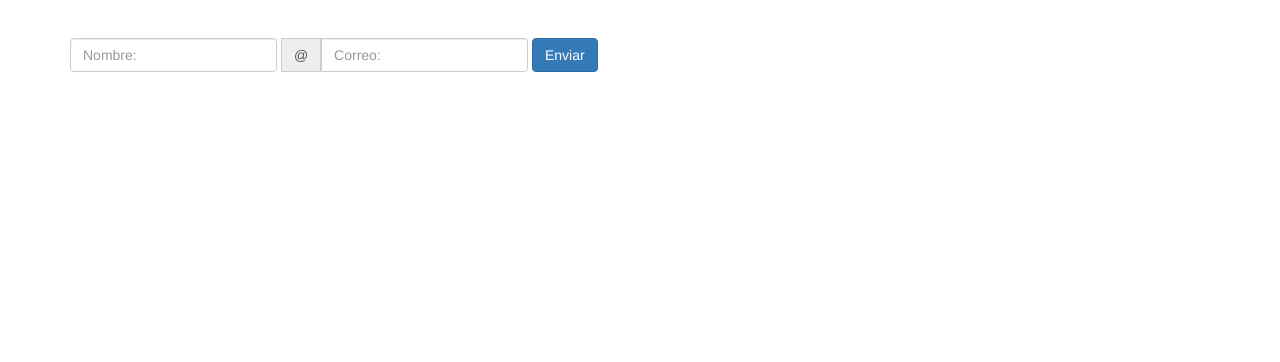
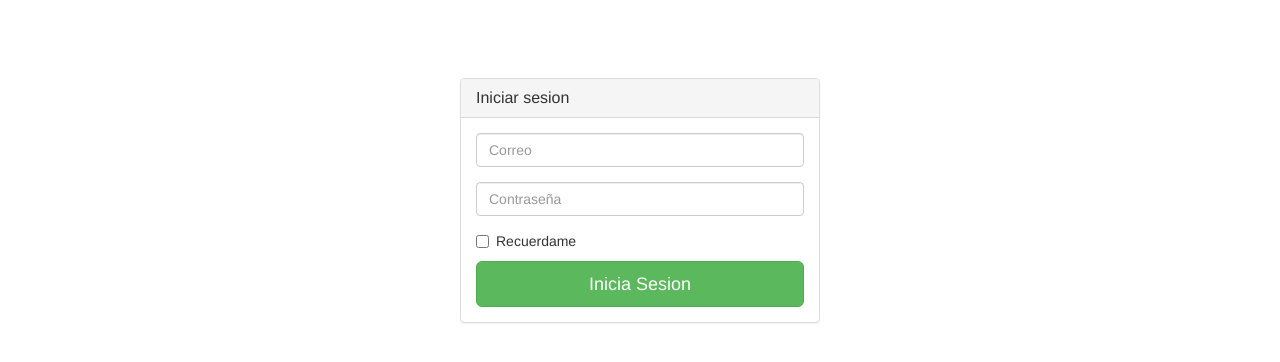
Before and after one commit to fredcess23/poolers-mx, a plain HTML site: page public/index.html in a window 1280 px wide. Shown: the part 62-424 px from the top of the page. Drawn offline with nearby package versions, Linux system fonts and the light colour scheme.

Commit message:
changed login snippet

```diff
--- a/public/index.html
+++ b/public/index.html
@@ -84,26 +84,44 @@
 
   	<div class="container">
 
-	  	<br>
+    <br><br><br>
 
-	  	<form action="" class="form-inline">
 
-        <div class="form-group">
-		  		<label class="sr-only" for="nombre">Nombre: </label>
-		  		<input class="form-control" id="nombre" type="text" placeholder="Nombre:">
-	  	</div>
 
-        <div class="form-group">
-          <div class="input-group">
+     <div class="row">
+        <div class="col-md-4 col-md-offset-4">
 
-            <label class="sr-only" for"correo"> Correo </label>
-            <div class="input-group-addon">@</div>
-            <input class="form-control" id="correo" type="text" placeholder="Correo:">
+          <div class="panel panel-default">
+
+            <div class="panel-heading">
+                <h3 class="panel-title">Iniciar sesion </h3>
+            </div>
+
+            <div class="panel-body">
+              <form accept-charset="UTF-8" role="form">
+                  <fieldset>
+                    <div class="form-group">
+                      <input class="form-control" placeholder="Correo" name="email" type="text">
+                  </div>
+                  <div class="form-group">
+                    <input class="form-control" placeholder="Contraseña" name="password" type="password" value="">
+                  </div>
+                  <div class="checkbox">
+                      <label>
+                        <input name="remember" type="checkbox" value="Remember Me"> Recuerdame
+                      </label>
+                    </div>
+                  <input class="btn btn-lg btn-success btn-block" type="submit" value="Inicia Sesion">
+                </fieldset>
+              </form>
+            </div>
+
           </div>
+
         </div>
 
-        <button class="btn btn-primary">Enviar</button>
-      </form>
+      </div>
+
     </div>
 
 
```
